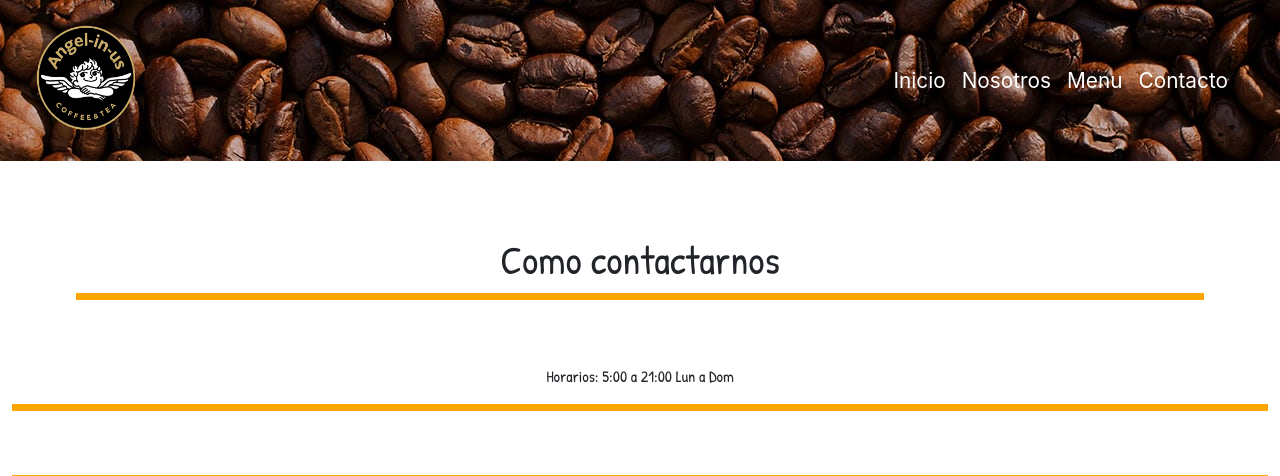
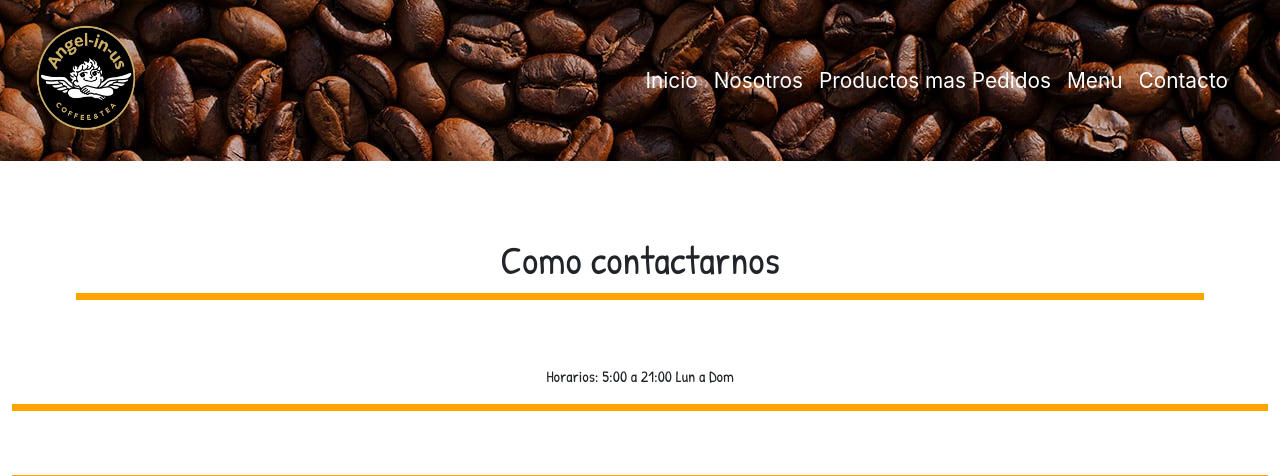
Before and after one commit to AaronChoi97/Proyecto-Final, a website: page html/contactos.html in a window 1280 px wide. Shown: the top 476 px of the page. Drawn offline with nearby package versions, Linux system fonts and the light colour scheme.

Commit message:
arreglo con el hipervinculo

```diff
--- a/html/contactos.html
+++ b/html/contactos.html
@@ -47,6 +47,8 @@
               <a class="nav-link" href="../index.html">Inicio</a>
 
               <a class="nav-link" href="./nosotros.html">Nosotros</a>
+
+              <a class="nav-link" href="https://cheerful-cuchufli-00a235.netlify.app/#productos-famosos">Productos mas Pedidos</a>
 
               <a class="nav-link" href="./menu.html">Menu</a>
 
```
Also changed, not shown: html/menu.html (+2 -0 lines), html/nosotros.html (+1 -1 lines).
